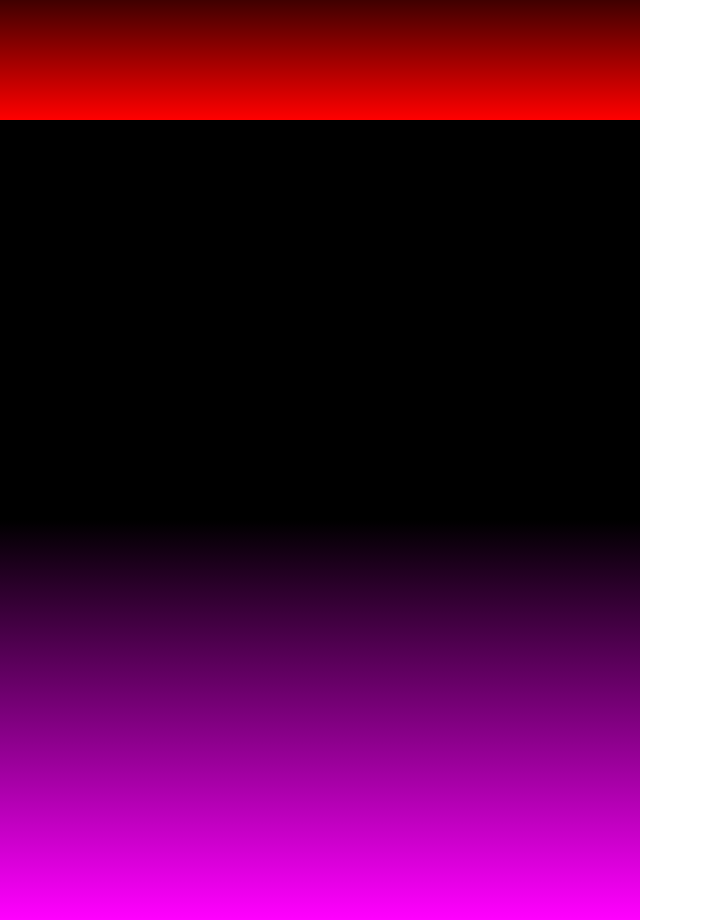
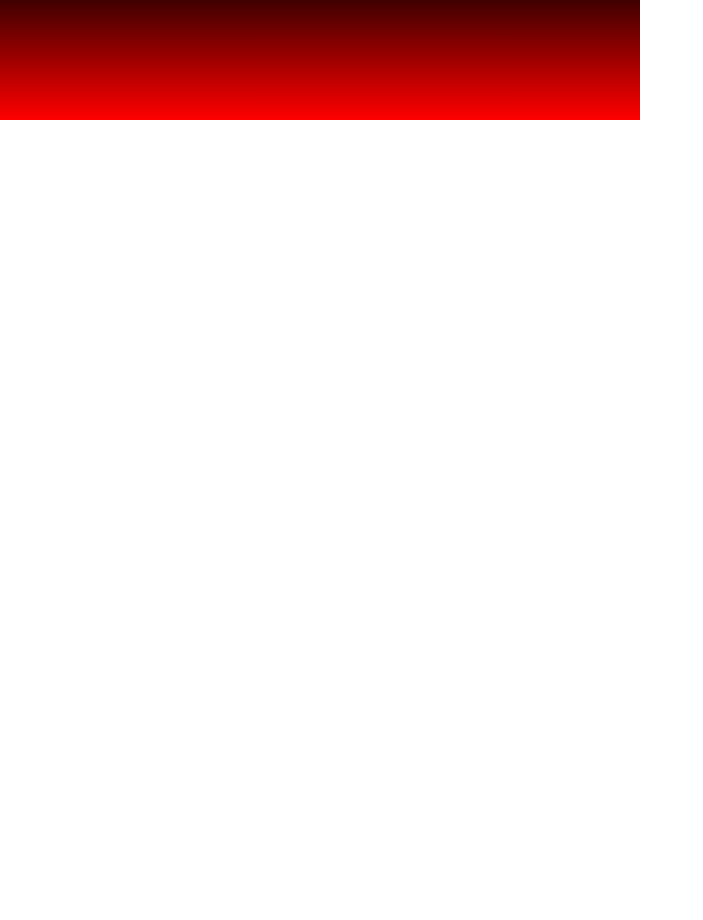
Before and after one commit to MorsiYoucef/Mylearning, a React (Create React App) app: page / in a window 1280 px wide. Shown: the part 680-1600 px from the top of the page, without its empty margins (0-703 px from the left). After the commit the page ends 800 px from the top, so only its background shows below. Built offline with nearby package versions, Linux system fonts and the light colour scheme.

Commit message:
new commit

```diff
--- a/src/App.js
+++ b/src/App.js
@@ -4,7 +4,6 @@ export default function App() {
   return (
     <section>
       <div></div>
-      <div></div>
     </section>
   )
 }
```
